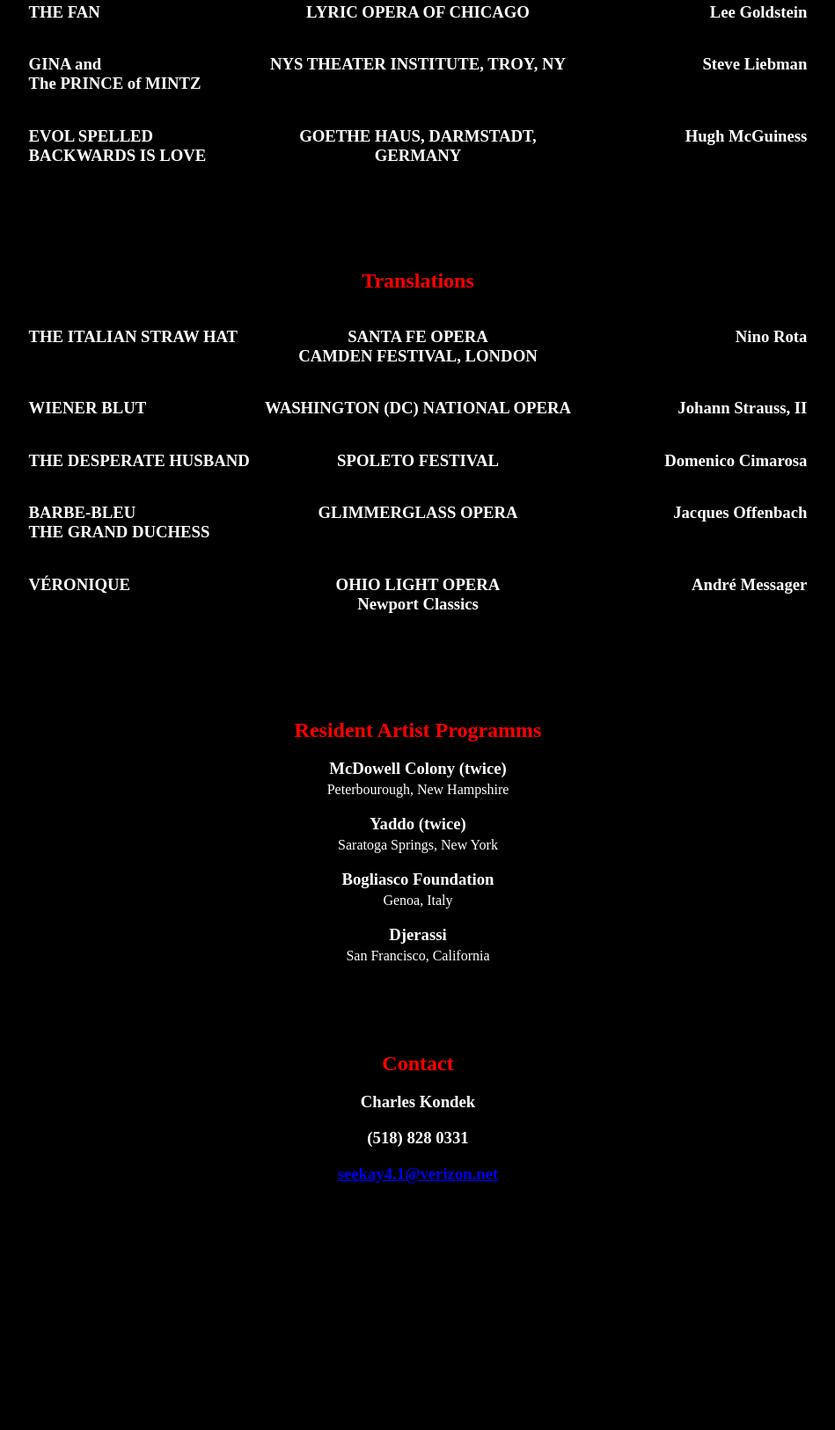
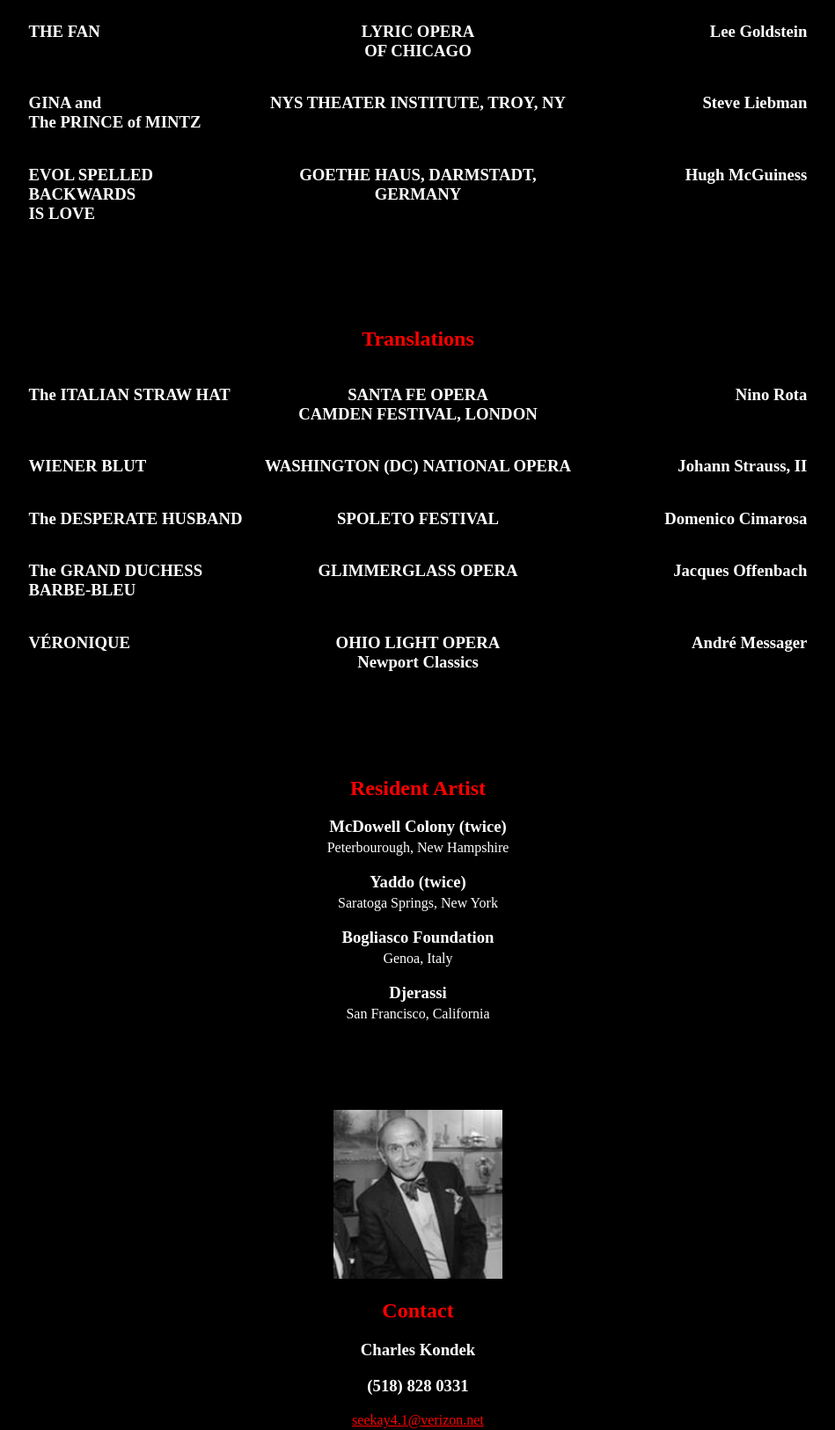
Before and after one commit to ckondek/charleskondek, a plain HTML site: page index.html in a window 1280 px wide. Shown: the part 2389-4015 px from the top of the page at 88% size, without its empty margins (165-1114 px from the left). Before the commit the page ends 3735 px from the top, so only its background shows below. Drawn offline with Linux system fonts and the light colour scheme.

Commit message:
added bottom picture

```diff
--- a/css/styles.css
+++ b/css/styles.css
@@ -51,6 +51,12 @@ section.centered{
   margin: 20px;
 
 }
+#CharlieTux{
+  width: 15vw;
+  height: auto;
+
+  mmargin: auto;
+}
 
 
 .textContainer{
@@ -98,3 +104,11 @@ p.smallTop{
 h3.smallBottom{
   margin-bottom: 4px;
 }
+
+a#maillink{
+  color:red;
+
+}
+div#footer{
+  height: 10vh;
+}
--- a/index.html
+++ b/index.html
@@ -34,7 +34,7 @@
                 <p id="aboutText">
                    CHARLES KONDEK is the recipient of the prestigious MARC BLITZSTEIN MEMORIAL AWARD for music theater presented by the AMERICAN ACADEMY OF ARTS AND LETTERS.<br><br> ESTHER, written with HUGO WEISGALL and premiered by the NEW YORK CITY OPERA at LINCOLN CENTER, was proclaimed by<strong> New York Magazine</strong> “a work that can now be placed among the very finest operas we have,” and<strong> Time Magazine</strong> termed ESTHER “a powerful evening of music theatre.” Martin Bernheimer of <strong>The Los Angeles Times</strong> suggested ESTHER “may be a masterpiece.”<br><br>
 
-                   KONDEK also wrote the libretto for BETWEEN TWO WORLDS, music by Pulitzer Prize-winning composer SHULAMIT RAN, commissioned and produced by the LYRIC OPERA OF CHICAGO. KONDEK and RAN have just finished a version of THE DIARY OF ANNE FRANK, which will premiere at INDIANA UNIVERSITY in 2021.<br><br>
+                   KONDEK also wrote the libretto for BETWEEN TWO WORLDS, music by Pulitzer Prize-winning composer SHULAMIT RAN, commissioned and produced by the LYRIC OPERA of CHICAGO. KONDEK and RAN have just finished a version of THE DIARY OF ANNE FRANK, which will premiere at INDIANA UNIVERSITY in 2021.<br><br>
 
                    In addition to the opera BORGIA INFAMI, his collaborations with composer HAROLD BLUMENFELD include the farcical ensemble opera FOURSCORE, the opera-bagatelle BREAKFAST WALTZES, and SEASONS IN HELL, whose libretto was described by the <strong>American Record Guide</strong> as “an ingenious display of literary virtuosity.” <strong> Cincinnati Enquirer</strong> called SEASONS IN HELL “a fascinating coming-together of words, music and imagery.”
 
@@ -52,7 +52,7 @@
     </section>
 
     <section id="awards" class="centered">
-      <h2 id="awardsTitle" class="headline">Resident Artist Programms</h2>
+      <h2 id="awardsTitle" class="headline">Resident Artist</h2>
       <h3 class="smallBottom">McDowell Colony (twice)</h3>
       <p class="smallTop">Peterbourough, New Hampshire</p>
       <h3 class="smallBottom">Yaddo (twice)</h3>
@@ -61,15 +61,19 @@
       <p class="smallTop">Genoa, Italy</p>
       <h3 class="smallBottom">Djerassi</h3>
         <p class="smallTop">San Francisco, California</p>
+
     </section>
 
+
+
     <section id="contactX" class="centered">
-
+        <img id="CharlieTux" src="media/charlieTux.jpg">
         <h2 id="contactTitle" class="headline">Contact</h2>
         <h3>Charles Kondek</h3>
         <h3>(518) 828 0331</h3>
-        <a id="maillink" href="mailto:seekay4.1@verizon.net"><h3>seekay4.1@verizon.net</h3></a>
+        <a id="maillink" href="mailto:seekay4.1@verizon.net">seekay4.1@verizon.net</a>
     </section>
+      <div id="footer"></div>
 
     </div>
 
--- a/scripts/script.js
+++ b/scripts/script.js
@@ -4,18 +4,18 @@ var works=[
             {'opera':'ESTHER','place':'NEW YORK CITY OPERA<br>at LINCOLN CENTER', 'when':'OCT 1990','composer':'Hugo Weisgall'},
             {'opera':'ANNE FRANK', 'place':'INDIANA UNIVERSITY','when':'UPCOMING','composer':'Shulamit Ran'},
             {'opera':'BORGIA INFAMI','place':'WINTER OPERA, ST.LOUIS', 'when':'OCT 2017','composer':'Harold Blumenfeld'},
-            {'opera':'BETWEEN TWO WORLDS','place':'LYRIC OPERA OF CHICAGO<br>BIELEFELD, GERMANY', 'when':'1997','composer':'Shulamit Ran'},
+            {'opera':'BETWEEN TWO WORLDS','place':'LYRIC OPERA<br> OF CHICAGO<br>BIELEFELD, GERMANY', 'when':'1997','composer':'Shulamit Ran'},
             {'opera':'SEASONS IN HELL','place':'CORBETT THEATER, CINCINATTI<br>Albany Records', 'when':'FEB 1996','composer':'Harold Blumenfeld'},
-            {'opera':'THE FAN','place':'LYRIC OPERA OF CHICAGO', 'when':'FEB 1996','composer':'Lee Goldstein'},
+            {'opera':'THE FAN','place':'LYRIC OPERA<br> OF CHICAGO', 'when':'FEB 1996','composer':'Lee Goldstein'},
             {'opera':'GINA and<br>The PRINCE of MINTZ','place':'NYS THEATER INSTITUTE, TROY, NY', 'when':'-','composer':'Steve Liebman'},
-            {'opera':'EVOL SPELLED<br>BACKWARDS IS LOVE','place':'GOETHE HAUS, DARMSTADT, GERMANY', 'when':'-','composer':'Hugh McGuiness'}
+            {'opera':'EVOL SPELLED<br>BACKWARDS<br> IS LOVE','place':'GOETHE HAUS, DARMSTADT, GERMANY', 'when':'-','composer':'Hugh McGuiness'}
           ];
 
 var translations=[
-            {'opera':'THE ITALIAN STRAW HAT','place':'SANTA FE OPERA<br>CAMDEN FESTIVAL, LONDON', 'when':'','composer':'Nino Rota'},
+            {'opera':'The ITALIAN STRAW HAT','place':'SANTA FE OPERA<br>CAMDEN FESTIVAL, LONDON', 'when':'','composer':'Nino Rota'},
             {'opera':'WIENER BLUT','place':'WASHINGTON (DC) NATIONAL OPERA', 'when':'','composer':'Johann Strauss, II'},
-            {'opera':'THE DESPERATE HUSBAND', 'place':'SPOLETO FESTIVAL','when':'','composer':'Domenico Cimarosa'},
-            {'opera':'BARBE-BLEU<br>THE GRAND DUCHESS','place':'GLIMMERGLASS OPERA', 'when':'','composer':'Jacques Offenbach'},
+            {'opera':'The DESPERATE HUSBAND', 'place':'SPOLETO FESTIVAL','when':'','composer':'Domenico Cimarosa'},
+            {'opera':'The GRAND DUCHESS<br>BARBE-BLEU','place':'GLIMMERGLASS OPERA', 'when':'','composer':'Jacques Offenbach'},
             {'opera':'VÉRONIQUE','place':'OHIO LIGHT OPERA<br>Newport Classics', 'when':'','composer':'André Messager'}
 
           ];
```
Also changed, not shown: media/charlieTux.jpg (added).
